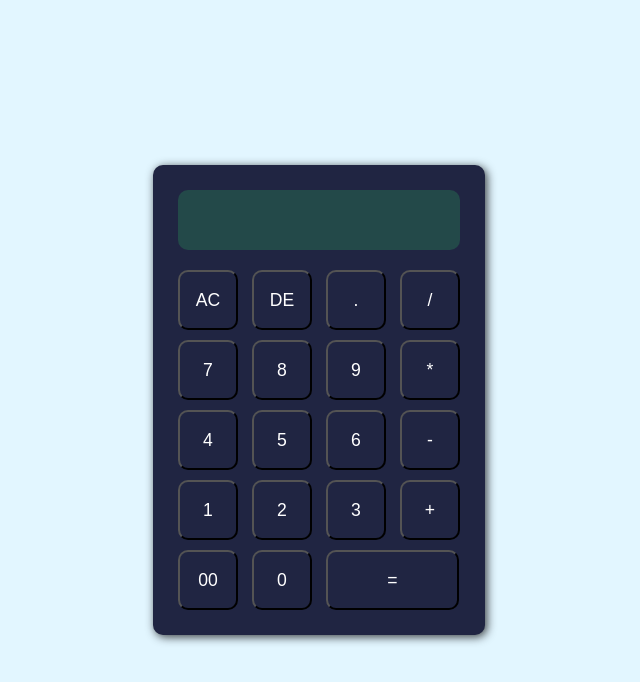
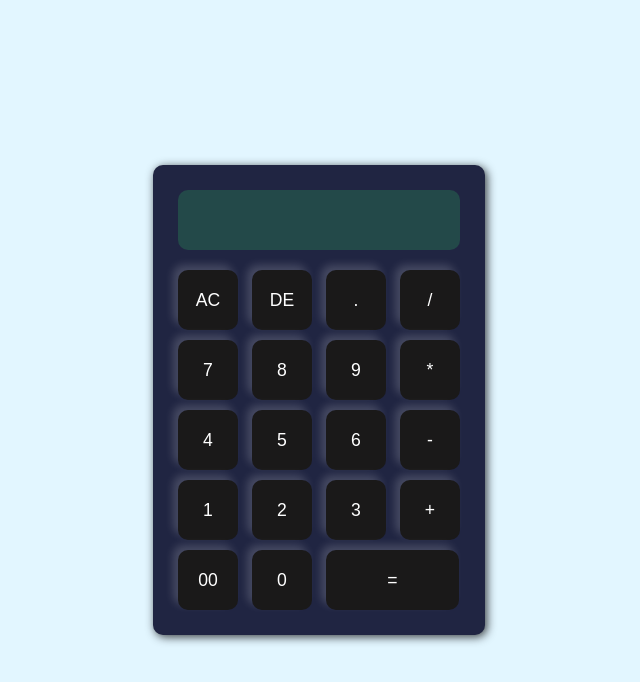
Before and after one commit to Sambhuji/calculator, a plain HTML site: page index.html in a window 1280 px wide. Shown: the whole page, without its empty margins (321-961 px from the left). Drawn offline with Linux system fonts and the light colour scheme.

Commit message:
add chnages

```diff
--- a/style.css
+++ b/style.css
@@ -36,6 +36,10 @@ body {
     cursor: pointer;
     border-radius: 10px;
     font-size: 1.1rem;
+    border: 0;
+    outline: none;
+    background-color: rgb(26, 25, 25);
+    box-shadow: -5px -5px 8px rgba(255, 255, 255, 0.171);
 }
 
 .calculator form div input.equal_to {
@@ -56,5 +60,6 @@ body {
     color: azure;
     font-size: 1.3rem;
     padding-right: 10px;
+    box-shadow: none;
 
 }
```
Also changed, not shown: index.html (+1 -0 lines).
